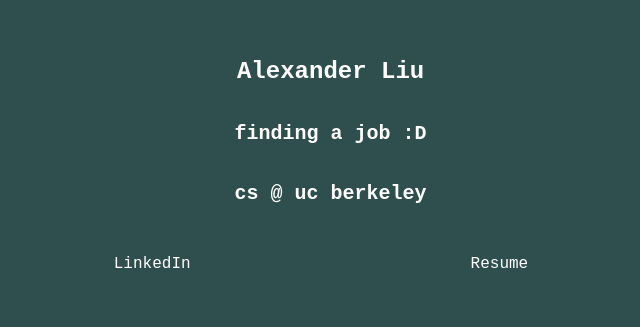
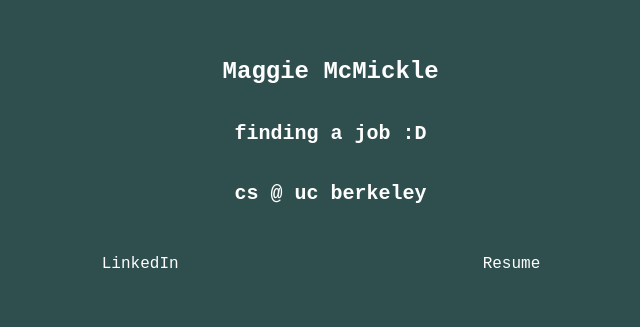
Before and after one commit to maggiemcmickle/portfolio-site, a plain HTML site: page index.html in a window 1280 px wide. Shown: the part 228-555 px from the top of the page, without its empty margins (319-959 px from the left). Drawn offline with Linux system fonts and the light colour scheme; a web font is replaced by a local one.

Commit message:
Update index.html

```diff
--- a/index.html
+++ b/index.html
@@ -9,7 +9,7 @@
 </head>
 <body>
   <div class="container">
-    <div class="name">Alexander Liu</div>
+    <div class="name">Maggie McMickle</div>
     <div class="work">finding a job :D</div>
     <div class="school">cs @ uc berkeley</div>
     <a class="item0" href="https://www.linkedin.com/feed/"><div class="link"> LinkedIn </div></a>
```
